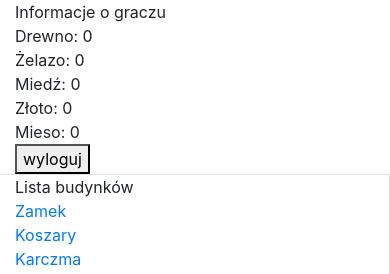
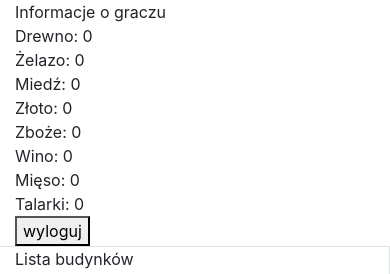
Before and after one commit to BUUZKA/Game, a PHP site: page /index.php in a window 390 px wide. Shown: the top 274 px of the page. Run offline with PHP 8.4, Linux system fonts and the light colour scheme.

Commit message:
karczma
karczma

```diff
--- a/class/village.class.php
+++ b/class/village.class.php
@@ -23,7 +23,10 @@
             'iron' => 0,
             'gold' => 0,
             'copper' => 0,
+            'zboze' => 0,
             'mieso' => 0,
+            'talarki' => 0,
+            'wino' => 0,
         );
         $this->upgradeCost = array( //tablica wszystkich budynkow
             'woodcutter' => array(
@@ -79,6 +82,22 @@
                 case 'karczma':
                     $building['hourGain'] = $this->karczmaGain(60*60);
                     $building['capacity'] = $this->capacity('mieso');
+                break;
+                case 'mieso':
+                    $building['hourGain'] = $this->karczmaGain(60*60);
+                    $building['capacity'] = $this->capacity('mieso');
+                break;
+                case 'wino':
+                    $building['hourGain'] = $this->karczmaGain(60*60);
+                    $building['capacity'] = $this->capacity('wino');
+                break;
+                case 'talarki':
+                    $building['hourGain'] = $this->karczmaGain(60*60);
+                    $building['capacity'] = $this->capacity('talarki');
+                break;
+                case 'zboze':
+                    $building['hourGain'] = $this->karczmaGain(60*60);
+                    $building['capacity'] = $this->capacity('zboze');
                 break;
 
             }
@@ -148,9 +167,21 @@
             if($this->storage['copper'] > $this->capacity('copper'))
                     $this->storage['copper'] = $this->capacity('copper');
 
-        $this->storage['mieso'] += $this->karczmaGain($deltaTime);
+            $this->storage['mieso'] += $this->copperGain($deltaTime);
             if($this->storage['mieso'] > $this->capacity('mieso'))
                     $this->storage['mieso'] = $this->capacity('mieso');
+
+            $this->storage['wino'] += $this->karczmaGain($deltaTime);
+            if($this->storage['wino'] > $this->capacity('wino'))
+                    $this->storage['wino'] = $this->capacity('wino');
+
+            $this->storage['talarki'] += $this->copperGain($deltaTime);
+            if($this->storage['talarki'] > $this->capacity('talarki'))
+                    $this->storage['talarki'] = $this->capacity('talarki');
+
+            $this->storage['zboze'] += $this->karczmaGain($deltaTime);
+            if($this->storage['zboze'] > $this->capacity('zboze'))
+                    $this->storage['zboze'] = $this->capacity('zboze');
     }
     public function upgradeBuilding(string $buildingName) : bool
     {
@@ -210,6 +241,12 @@
                 return $this->copperGain(3600);
             case 'mieso':
                 return $this->copperGain(3600);
+            case 'wino':
+                return $this->copperGain(3600);
+            case 'talarki':
+                return $this->copperGain(3600);
+            case 'zboze':
+                return $this->copperGain(3600);
         }
     }
     public function showStorage(string $resource) : string
@@ -244,7 +281,16 @@
                 return $this->goldGain(60*60*6);
                 break;
             case 'mieso':
-                     return $this->goldGain(60*60*6);
+                return $this->karczmaGain(60*60*6);
+                break;
+            case 'wino':
+                return $this->karczmaGain(60*60*6);
+                break;
+            case 'talarki':
+                return $this->karczmaGain(60*60*6);
+                break;
+            case 'zboze':
+                return $this->karczmaGain(60*60*6);
                 break;
 
             default:
--- a/index.php
+++ b/index.php
@@ -130,7 +130,16 @@
                         Złoto: <?php echo $v->showStorage("gold"); ?>
                     </div>
                     <div class="col-12 col-md-3">
-                        Mieso: <?php echo $v->showStorage("mieso"); ?>
+                        Zboże: <?php echo $v->showStorage("zboze"); ?>
+                    </div>
+                    <div class="col-12 col-md-3">
+                        Wino: <?php echo $v->showStorage("wino"); ?>
+                    </div>
+                    <div class="col-12 col-md-3">
+                        Mięso: <?php echo $v->showStorage("mieso"); ?>
+                    </div>
+                    <div class="col-12 col-md-3">
+                        Talarki: <?php echo $v->showStorage("talarki"); ?>
                     </div>
                 </div>
             </div>
```
Lines whose indentation alone changed are shown as unchanged.
